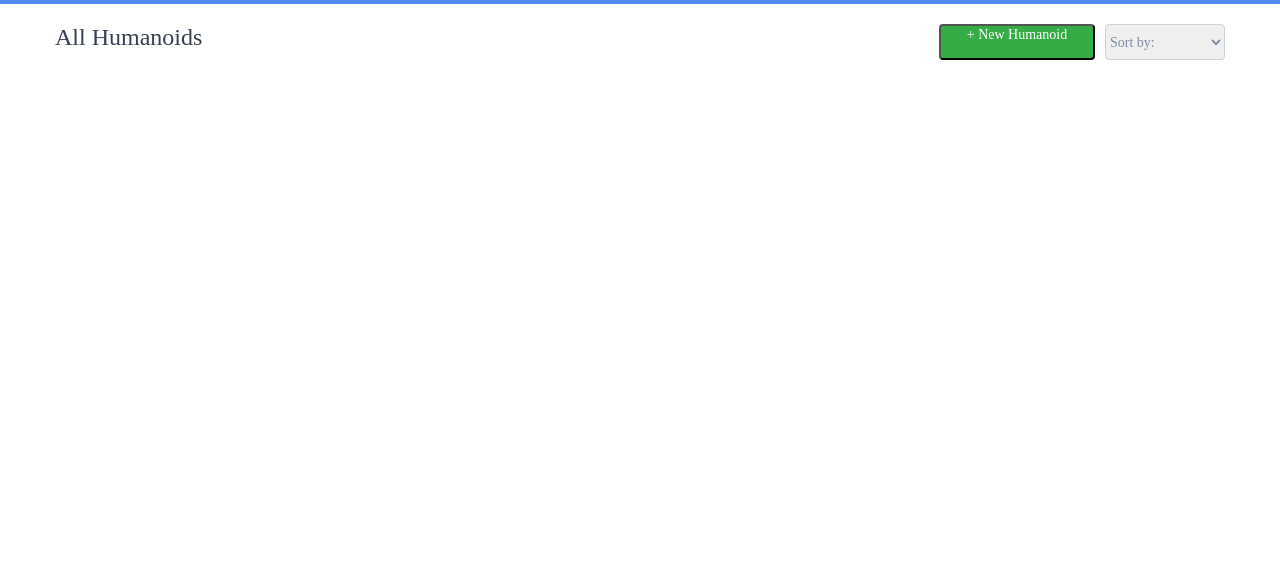
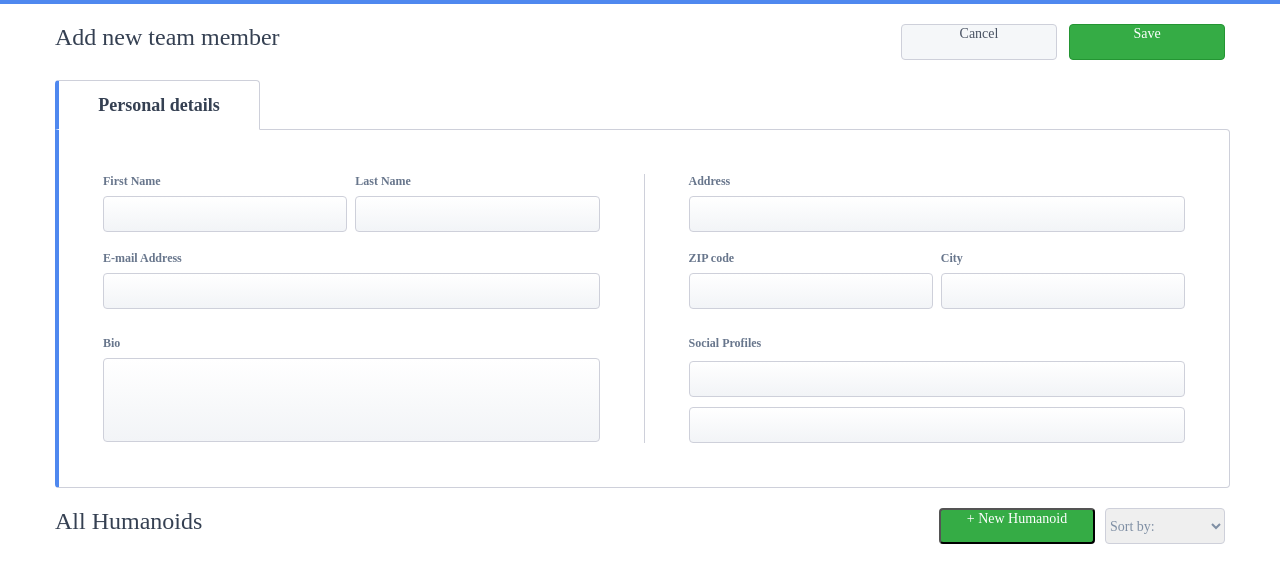
Before and after one commit to humanoidsbv/team-awesome-dylan, a Gatsby site: page /team-members in a window 1280 px wide. Shown: the part 46-628 px from the top of the page. Built offline with nearby package versions, Linux system fonts and the light colour scheme; Gatsby itself is replaced by a stand-in of ours; no server answers; a web font is replaced by a local one.

Commit message:
Add team member form

```diff
--- a/src/components/team-member-form/TeamMemberForm.jsx
+++ b/src/components/team-member-form/TeamMemberForm.jsx
@@ -0,0 +1,285 @@
+import React, { useState, useRef } from 'react';
+import PropTypes from 'prop-types';
+
+import styles from './TeamMemberForm.module.css';
+
+function TeamMemberForm({ createTeamMember }) {
+  const today = new Date()
+    .toISOString()
+    .split('T')
+    .shift();
+
+  const [address, setAddress] = useState('');
+  const [bio, setBio] = useState('');
+  const [currentEmployer, setCurrentEmployer] = useState('To be confirmed');
+  const [emailAddress, setEmailAddress] = useState('');
+  const [employeeNumber, setEmployeeNumber] = useState('To be confirmed');
+  const [firstName, setFirstName] = useState('');
+  const [lastName, setLastName] = useState('');
+  const [locality, setLocality] = useState('');
+  const [postalCode, setPostalCode] = useState('');
+  const [socialProfileOne, setSocialProfileOne] = useState('');
+  const [socialProfileTwo, setSocialProfileTwo] = useState('');
+  const [startingDate, setStartingDate] = useState(today);
+  const [validity, setValidity] = useState({});
+
+  const formRef = useRef(null);
+
+  const handleBlur = event => {
+    setValidity({
+      ...validity,
+      form: formRef.current.checkValidity(),
+      [event.target.name]: event.target.checkValidity()
+    });
+  };
+
+  const handleCancel = event => {
+    event.preventDefault();
+
+    setAddress('');
+    setBio('');
+    setEmailAddress('');
+    setFirstName('');
+    setLastName('');
+    setLocality('');
+    setPostalCode('');
+    setSocialProfileOne('');
+    setSocialProfileTwo('');
+  };
+
+  const handleSubmit = event => {
+    event.preventDefault();
+
+    setAddress('');
+    setBio('');
+    setEmailAddress('');
+    setFirstName('');
+    setLastName('');
+    setLocality('');
+    setPostalCode('');
+    setSocialProfileOne('');
+    setSocialProfileTwo('');
+
+    createTeamMember({
+      address,
+      bio,
+      currentEmployer,
+      emailAddress,
+      employeeNumber,
+      firstName,
+      id: Math.random(),
+      lastName,
+      locality,
+      postalCode,
+      socialProfileOne,
+      socialProfileTwo,
+      startingDate
+    });
+  };
+
+  return (
+    <div>
+      <div>
+        <div className={styles.headerTeamMemberForm}>
+          <span className={styles.headerTeamMemberFormText}>
+            Add new team member
+          </span>
+          <button
+            type="button"
+            className={styles.cancelButtonDesktop}
+            onClick={handleCancel}
+          >
+            Cancel
+          </button>
+          <button
+            type="button"
+            className={styles.saveButtonDesktop}
+            onClick={handleSubmit}
+            disabled={validity.form !== true}
+          >
+            Save
+          </button>
+        </div>
+      </div>
+      <div className={styles.personalDetailsTab}>Personal details</div>
+      <form className={styles.form} onSubmit={handleSubmit} ref={formRef}>
+        <div className={styles.formColumnOne}>
+          <div className={styles.nameInputs}>
+            <label className={styles.labelFirstName} htmlFor="firstName">
+              First Name
+              <input
+                className={`${styles.inputFirstNameValid} ${
+                  validity.firstName === false
+                    ? styles.inputFirstNameInvalid
+                    : styles.inputFirstNameValid
+                }`}
+                id="firstName"
+                maxLength="35"
+                minLength="2"
+                name="firstName"
+                onBlur={handleBlur}
+                onChange={({ target }) => setFirstName(target.value)}
+                required
+                value={firstName}
+              />
+            </label>
+            <label className={styles.labelLastName} htmlFor="lastName">
+              Last Name
+              <input
+                className={`${styles.inputLastNameValid} ${
+                  validity.lastName === false
+                    ? styles.inputLastNameInvalid
+                    : styles.inputLastNameValid
+                }`}
+                id="lastName"
+                maxLength="35"
+                minLength="2"
+                name="lastName"
+                onBlur={handleBlur}
+                onChange={({ target }) => setLastName(target.value)}
+                required
+                value={lastName}
+              />
+            </label>
+          </div>
+          <label className={styles.labelEmailAddress} htmlFor="emailAddress">
+            E-mail Address
+            <input
+              className={`${styles.inputEmailAddressValid} ${
+                validity.emailAddress === false
+                  ? styles.inputEmailAddressInvalid
+                  : styles.inputEmailAddressNameValid
+              }`}
+              id="emailAddress"
+              maxLength="35"
+              minLength="2"
+              name="emailAddress"
+              onBlur={handleBlur}
+              onChange={({ target }) => setEmailAddress(target.value)}
+              required
+              value={emailAddress}
+            />
+          </label>
+          <label className={styles.labelBio} htmlFor="bio">
+            Bio
+            <input
+              className={`${styles.inputBioValid} ${
+                validity.bio === false
+                  ? styles.inputBioInvalid
+                  : styles.inputBioValid
+              }`}
+              id="bio"
+              maxLength="35"
+              minLength="2"
+              name="bio"
+              onBlur={handleBlur}
+              onChange={({ target }) => setBio(target.value)}
+              required
+              value={bio}
+            />
+          </label>
+        </div>
+        <div className={styles.formColumnTwo}>
+          <label className={styles.labelAddress} htmlFor="address">
+            Address
+            <input
+              className={`${styles.inputAddressValid} ${
+                validity.address === false
+                  ? styles.inputAddressInvalid
+                  : styles.inputAddressValid
+              }`}
+              id="address"
+              maxLength="35"
+              minLength="2"
+              name="address"
+              onBlur={handleBlur}
+              onChange={({ target }) => setAddress(target.value)}
+              required
+              value={address}
+            />
+          </label>
+          <div className={styles.localityPostalCodeInputs}>
+            <label className={styles.labelPostalCode} htmlFor="postalCode">
+              ZIP code
+              <input
+                className={`${styles.inputPostalCodeValid} ${
+                  validity.postalCode === false
+                    ? styles.inputPostalCodeInvalid
+                    : styles.inputPostalCodeValid
+                }`}
+                id="postalCode"
+                maxLength="35"
+                minLength="2"
+                name="postalCode"
+                onBlur={handleBlur}
+                onChange={({ target }) => setPostalCode(target.value)}
+                required
+                value={postalCode}
+              />
+            </label>
+            <label className={styles.labelLocality} htmlFor="locality">
+              City
+              <input
+                className={`${styles.inputLocalityValid} ${
+                  validity.locality === false
+                    ? styles.inputLocalityInvalid
+                    : styles.inputLocalityValid
+                }`}
+                id="locality"
+                maxLength="35"
+                minLength="2"
+                name="locality"
+                onBlur={handleBlur}
+                onChange={({ target }) => setLocality(target.value)}
+                required
+                value={locality}
+              />
+            </label>
+          </div>
+          <label
+            className={styles.labelSocialProfiles}
+            htmlFor="socialProfiles"
+          >
+            Social Profiles
+            <input
+              className={`${styles.inputSocialProfileOneValid} ${
+                validity.socialProfileOne === false
+                  ? styles.inputSocialProfileOneInvalid
+                  : styles.inputSocialProfileOneValid
+              }`}
+              id="socialProfileOne"
+              maxLength="35"
+              minLength="2"
+              name="socialProfileOne"
+              onBlur={handleBlur}
+              onChange={({ target }) => setSocialProfileOne(target.value)}
+              required
+              value={socialProfileOne}
+            />
+            <input
+              className={`${styles.inputSocialProfileTwoValid} ${
+                validity.socialProfileTwo === false
+                  ? styles.inputSocialProfileTwoInvalid
+                  : styles.inputSocialProfileTwoValid
+              }`}
+              id="socialProfileTwo"
+              maxLength="35"
+              minLength="2"
+              name="socialProfileTwo"
+              onBlur={handleBlur}
+              onChange={({ target }) => setSocialProfileTwo(target.value)}
+              required
+              value={socialProfileTwo}
+            />
+          </label>
+        </div>
+      </form>
+    </div>
+  );
+}
+
+TeamMemberForm.propTypes = {
+  createTeamMember: PropTypes.func.isRequired
+};
+
+export default TeamMemberForm;
--- a/src/components/team-member-form/TeamMemberForm.module.css
+++ b/src/components/team-member-form/TeamMemberForm.module.css
@@ -0,0 +1,374 @@
+.headerTeamMemberForm {
+  align-content: center;
+  display: flex;
+  height: 55px;
+}
+
+.saveButtonDesktop {
+  background-color: #35ac45;
+  border-radius: 4px;
+  border: solid 1px #249533;
+  color: #ffffff;
+  cursor: pointer;
+  display: flex;
+  font-family: proximanova;
+  font-size: 14px;
+  height: 36px;
+  justify-content: center;
+  margin-left: 12px;
+  width: 156px;
+}
+
+.headerTeamMemberFormText {
+  color: #354052;
+  display: flex;
+  font-family: proximanova;
+  font-size: 24px;
+  font-weight: regular;
+  margin-right: auto;
+}
+
+.cancelButtonDesktop {
+  background-color: #f5f7f9;
+  border-radius: 4px;
+  border: solid 1px #ced0da;
+  color: #4b5464;;
+  cursor: pointer;
+  display: flex;
+  font-family: proximanova;
+  font-size: 14px;
+  height: 36px;
+  justify-content: center;
+  width: 156px;
+}
+
+.personalDetailsTab {
+  align-items: center;
+  border-radius: 4px;
+  border: solid 1px #ced0da;
+  border-left:  4px solid #4f88ef;
+  border-bottom-color:#ffffff;
+  border-bottom-width: 1px;
+  color: #354052;
+  display: flex;
+  font-family: proximanova;
+  font-size: 18px;
+  font-weight: bold;
+  height: 48px;
+  justify-content: center;
+  width: 200px;
+  z-index: 1000;
+  position: relative;
+  top: 1px;
+  border-bottom-left-radius: 0px;
+  border-bottom-right-radius: 0px;
+}
+
+.form {
+  display: flex;
+  border: solid 1px #ced0da;
+  border-left:  4px solid #4f88ef;
+  border-radius: 4px;
+  border-top-left-radius: 0px;
+  flex-direction: row;
+  margin-bottom: 20px;
+  width: 100%;
+}
+
+.formColumnOne {
+  border-right: solid 1px #ced0da;
+  margin: 44px 0px 44px 44px;
+  padding-right: 44px;
+  width: 100%;
+}
+
+.nameInputs {
+  display: flex;
+  flex-direction: row;
+}
+
+@media (max-width: 901px) {
+  .nameInputs {
+    flex-direction: column;
+  }
+}
+
+.labelFirstName {
+  color: #68768c;
+  display: flex;
+  flex-direction: column;
+  font-family: proximanova;
+  font-size: 12px;
+  font-weight: bold;
+  width: calc(50% - 4px);
+}
+
+.inputFirstNameValid {
+  background-image: linear-gradient(to top, #f2f4f7, #ffffff);
+  border-radius: 4px;
+  border: solid 1px #ced0da;
+  box-sizing: border-box;
+  color: #354052;
+  font-family: proximanova;
+  font-size: 14px;
+  font-weight: bold;
+  height: 36px;
+  margin-top: 7px;
+  padding-left: 10px;
+}
+
+.inputFirstNameInvalid {
+  border: solid 1px #fb6375;
+}
+
+.labelLastName {
+  color: #68768c;
+  display: flex;
+  flex-direction: column;
+  font-family: proximanova;
+  font-size: 12px;
+  font-weight: bold;
+  margin-left: 8px;
+  width: calc(50% - 4px);
+}
+
+@media (max-width: 901px) {
+  .labelLastName {
+    margin-left: 0px;
+    margin-top: 19px;
+  }
+}
+
+.inputLastNameValid {
+  background-image: linear-gradient(to top, #f2f4f7, #ffffff);
+  border-radius: 4px;
+  border: solid 1px #ced0da;
+  box-sizing: border-box;
+  color: #354052;
+  font-family: proximanova;
+  font-size: 14px;
+  font-weight: bold;
+  height: 36px;
+  margin-top: 7px;
+  padding-left: 10px;
+}
+
+.inputLastNameInvalid {
+  border: solid 1px #fb6375;
+}
+
+.labelEmailAddress {
+  color: #68768c;
+  display: flex;
+  flex-direction: column;
+  font-family: proximanova;
+  font-size: 12px;
+  font-weight: bold;
+  margin-top: 19px;
+}
+
+.inputEmailAddressValid {
+  background-image: linear-gradient(to top, #f2f4f7, #ffffff);
+  border-radius: 4px;
+  border: solid 1px #ced0da;
+  box-sizing: border-box;
+  color: #354052;
+  display: block;
+  font-family: proximanova;
+  font-size: 14px;
+  font-weight: bold;
+  height: 36px;
+  margin-top: 7px;
+  padding-left: 10px;
+}
+
+.inputEmailAddressInvalid {
+  border: solid 1px #fb6375;
+}
+
+.labelBio {
+  color: #68768c;
+  display: flex;
+  flex-direction: column;
+  font-family: proximanova;
+  font-size: 12px;
+  font-weight: bold;
+  margin-top: 27px;
+}
+
+.inputBioValid {
+  background-image: linear-gradient(to top, #f2f4f7, #ffffff);
+  border-radius: 4px;
+  border: solid 1px #ced0da;
+  box-sizing: border-box;
+  color: #354052;
+  display: block;
+  font-family: proximanova;
+  font-size: 14px;
+  font-weight: bold;
+  height: 84px;
+  margin-top: 7px;
+  padding-left: 10px;
+}
+
+.inputBioInvalid {
+  border: solid 1px #fb6375;
+}
+
+.formColumnTwo {
+  margin: 44px 0px 44px 44px;
+  padding-right: 44px;
+  width: 100%;
+}
+
+.labelAddress {
+  color: #68768c;
+  display: flex;
+  flex-direction: column;
+  font-family: proximanova;
+  font-size: 12px;
+  font-weight: bold;
+}
+
+.inputAddressValid {
+  background-image: linear-gradient(to top, #f2f4f7, #ffffff);
+  border-radius: 4px;
+  border: solid 1px #ced0da;
+  box-sizing: border-box;
+  color: #354052;
+  display: block;
+  font-family: proximanova;
+  font-size: 14px;
+  font-weight: bold;
+  height: 36px;
+  margin-top: 7px;
+  padding-left: 10px;
+}
+
+.inputAddressInvalid {
+  border: solid 1px #fb6375;
+}
+
+.localityPostalCodeInputs {
+  display: flex;
+  flex-direction: row;
+}
+
+@media (max-width: 901px) {
+  .localityPostalCodeInputs  {
+    flex-direction: column;
+  }
+}
+
+.labelPostalCode {
+  color: #68768c;
+  display: flex;
+  flex-direction: column;
+  font-family: proximanova;
+  font-size: 12px;
+  font-weight: bold;
+  margin-top: 19px;
+  width: calc(50% - 4px);
+}
+
+.inputPostalCodeValid {
+  background-image: linear-gradient(to top, #f2f4f7, #ffffff);
+  border-radius: 4px;
+  border: solid 1px #ced0da;
+  box-sizing: border-box;
+  color: #354052;
+  font-family: proximanova;
+  font-size: 14px;
+  font-weight: bold;
+  height: 36px;
+  margin-top: 7px;
+  padding-left: 10px;
+}
+
+.inputPostalCodeInvalid {
+  border: solid 1px #fb6375;
+}
+
+.labelLocality {
+  color: #68768c;
+  display: flex;
+  flex-direction: column;
+  font-family: proximanova;
+  font-size: 12px;
+  font-weight: bold;
+  margin-left: 8px;
+  margin-top: 19px;
+  width: calc(50% - 4px);
+}
+
+@media (max-width: 901px) {
+  .labelLocality {
+    margin-left: 0px;
+  }
+}
+
+.inputLocalityValid {
+  background-image: linear-gradient(to top, #f2f4f7, #ffffff);
+  border-radius: 4px;
+  border: solid 1px #ced0da;
+  box-sizing: border-box;
+  color: #354052;
+  font-family: proximanova;
+  font-size: 14px;
+  font-weight: bold;
+  height: 36px;
+  margin-top: 7px;
+  padding-left: 10px;
+}
+
+.inputLocalityInvalid {
+  border: solid 1px #fb6375;
+}
+
+.labelSocialProfiles {
+  color: #68768c;
+  display: flex;
+  flex-direction: column;
+  font-family: proximanova;
+  font-size: 12px;
+  font-weight: bold;
+  margin-top: 27px;
+}
+
+.inputSocialProfileOneValid {
+  background-image: linear-gradient(to top, #f2f4f7, #ffffff);
+  border-radius: 4px;
+  border: solid 1px #ced0da;
+  box-sizing: border-box;
+  color: #354052;
+  display: block;
+  font-family: proximanova;
+  font-size: 14px;
+  font-weight: bold;
+  height: 36px;
+  margin-top: 10px;
+  padding-left: 10px;
+}
+
+.inputSocialProfileOneInvalid {
+  border: solid 1px #fb6375;
+}
+
+.inputSocialProfileTwoValid {
+  background-image: linear-gradient(to top, #f2f4f7, #ffffff);
+  border-radius: 4px;
+  border: solid 1px #ced0da;
+  box-sizing: border-box;
+  color: #354052;
+  display: block;
+  font-family: proximanova;
+  font-size: 14px;
+  font-weight: bold;
+  height: 36px;
+  margin-top: 10px;
+  padding-left: 10px;
+}
+
+.inputSocialProfileTwoInvalid {
+  border: solid 1px #fb6375;
+}
--- a/src/components/team-member/TeamMember.jsx
+++ b/src/components/team-member/TeamMember.jsx
@@ -71,7 +71,9 @@ const TeamMember = ({
       >
         <div className={styles.extraInfoHeader}>
           <span className={styles.extraInfoHeaderText}>
-            Detailed information about             {firstName}
+            Detailed information about
+{' '}
+{firstName}
           </span>
         </div>
         <div className={styles.extraEmployerInfo}>
--- a/src/components/team-members/TeamMembers.jsx
+++ b/src/components/team-members/TeamMembers.jsx
@@ -3,14 +3,18 @@ import PropTypes from 'prop-types';
 
 import styles from './TeamMembers.module.css';
 import TeamMember from '../team-member/TeamMember';
+import TeamMemberForm from '../team-member-form/TeamMemberForm';
 
-function TeamMembers({ fetchTeamMembers, teamMembers }) {
+function TeamMembers({ createTeamMember, fetchTeamMembers, teamMembers }) {
   useEffect(() => {
     fetchTeamMembers();
   }, []);
 
   return (
     <div>
+      <TeamMemberForm
+        createTeamMember={newTeamMember => createTeamMember(newTeamMember)}
+      />
       <div className={styles.headerTeamMembers}>
         <span className={styles.headerTeamMembersText}> All Humanoids </span>
         <button type="button" className={styles.newHumanoidButtonDesktop}>
@@ -54,6 +58,7 @@ TeamMembers.propTypes = {
       firstName: PropTypes.string
     })
   ),
+  createTeamMember: PropTypes.func.isRequired,
   fetchTeamMembers: PropTypes.func.isRequired
 };
 
--- a/src/components/team-members/TeamMembersContainer.jsx
+++ b/src/components/team-members/TeamMembersContainer.jsx
@@ -4,6 +4,7 @@ import { bindActionCreators } from 'redux';
 
 import TeamMembers from './TeamMembers';
 import {
+  createTeamMemberRequest,
   fetchTeamMembersRequest,
   teamMembersItemsSelector
 } from '../../redux/team-members';
@@ -17,6 +18,7 @@ const mapStateToProps = state => ({
 const mapDispatchToProps = dispatch =>
   bindActionCreators(
     {
+      createTeamMember: createTeamMemberRequest,
       fetchTeamMembers: fetchTeamMembersRequest
     },
     dispatch
--- a/src/redux/team-members/action-creators.js
+++ b/src/redux/team-members/action-creators.js
@@ -1,4 +1,7 @@
 import {
+  CREATE_TEAM_MEMBER_FAILURE,
+  CREATE_TEAM_MEMBER_REQUEST,
+  CREATE_TEAM_MEMBER_SUCCESS,
   FETCH_TEAM_MEMBERS_FAILURE,
   FETCH_TEAM_MEMBERS_REQUEST,
   FETCH_TEAM_MEMBERS_SUCCESS
@@ -17,3 +20,18 @@ export const fetchTeamMembersSuccess = items => ({
   type: FETCH_TEAM_MEMBERS_SUCCESS,
   payload: items
 });
+
+export const createTeamMemberFailure = error => ({
+  type: CREATE_TEAM_MEMBER_FAILURE,
+  payload: error
+});
+
+export const createTeamMemberRequest = newTeamMember => ({
+  type: CREATE_TEAM_MEMBER_REQUEST,
+  payload: newTeamMember
+});
+
+export const createTeamMemberSuccess = newTeamMember => ({
+  type: CREATE_TEAM_MEMBER_SUCCESS,
+  payload: newTeamMember
+});
--- a/src/redux/team-members/actions.js
+++ b/src/redux/team-members/actions.js
@@ -1,3 +1,6 @@
+export const CREATE_TEAM_MEMBER_FAILURE = 'CREATE_TEAM_MEMBER_FAILURE';
+export const CREATE_TEAM_MEMBER_REQUEST = 'CREATE_TEAM_MEMBER_REQUEST';
+export const CREATE_TEAM_MEMBER_SUCCESS = 'CREATE_TEAM_MEMBER_SUCCESS';
 export const FETCH_TEAM_MEMBERS_FAILURE = 'FETCH_TEAM_MEMBERS_FAILURE';
 export const FETCH_TEAM_MEMBERS_REQUEST = 'FETCH_TEAM_MEMBERS_REQUEST';
 export const FETCH_TEAM_MEMBERS_SUCCESS = 'FETCH_TEAM_MEMBERS_SUCCESS';
--- a/src/redux/team-members/index.js
+++ b/src/redux/team-members/index.js
@@ -3,12 +3,18 @@ import teamMembersReducer from './reducer';
 export { teamMembersSagas } from './sagas';
 
 export {
+  CREATE_TEAM_MEMBER_FAILURE,
+  CREATE_TEAM_MEMBER_REQUEST,
+  CREATE_TEAM_MEMBER_SUCCESS,
   FETCH_TEAM_MEMBERS_FAILURE,
   FETCH_TEAM_MEMBERS_REQUEST,
   FETCH_TEAM_MEMBERS_SUCCESS
 } from './actions';
 
 export {
+  createTeamMemberFailure,
+  createTeamMemberRequest,
+  createTeamMemberSuccess,
   fetchTeamMembersFailure,
   fetchTeamMembersRequest,
   fetchTeamMembersSuccess
```
Also changed, not shown: src/redux/team-members/reducer.js (+15 -0 lines), src/redux/team-members/sagas.js (+21 -2 lines).
